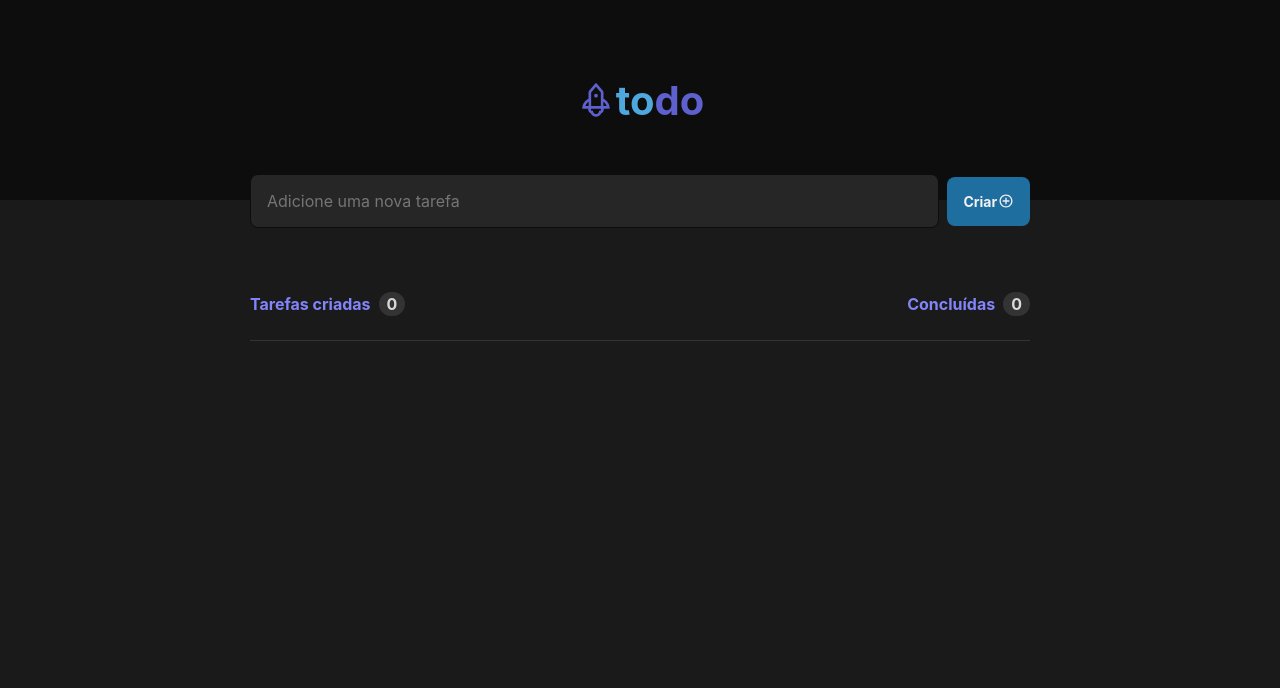
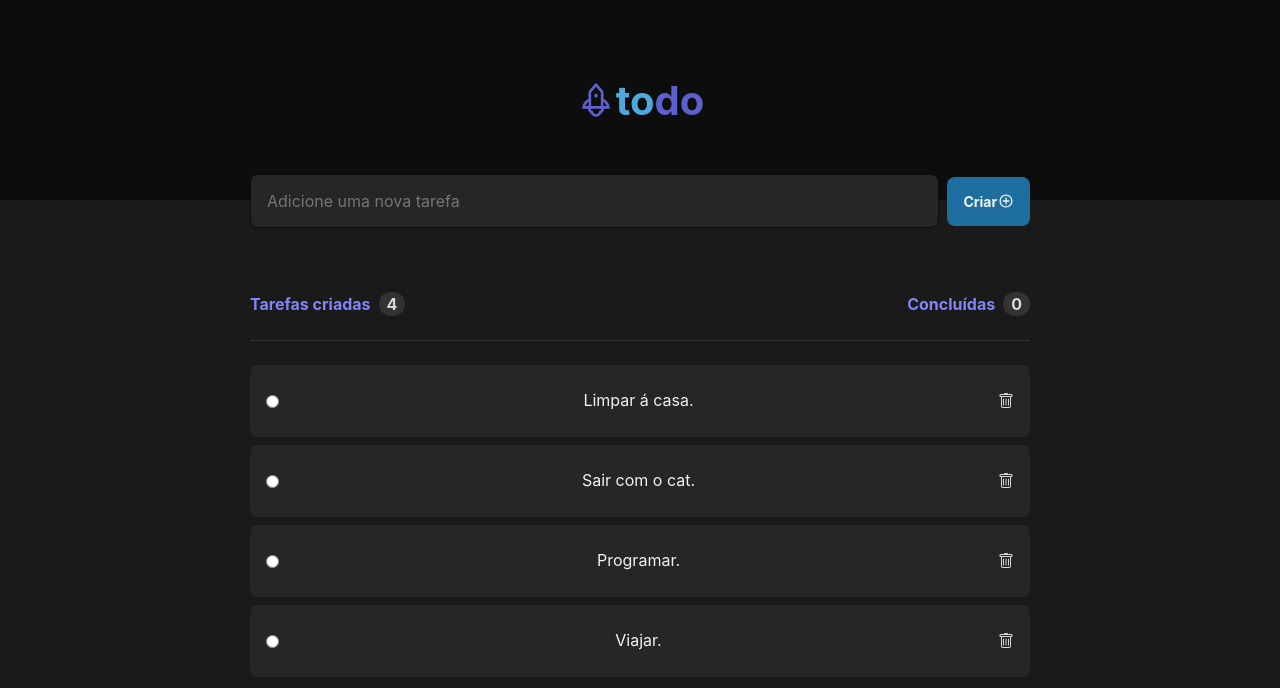
Before and after one commit to SavioSoares7/toDoList, a React app in the folder toDoList/: page / in a window 1280 px wide. Shown: the top 688 px of the page. Built offline with nearby package versions, Linux system fonts and the light colour scheme; the HTML template or start-up script is replaced by a standard one.

Commit message:
:sparkles: feat: Created component task

```diff
--- a/toDoList/src/API.tsx
+++ b/toDoList/src/API.tsx
@@ -8,18 +8,18 @@ interface api extends Array<tasks> {}
 export let API: api = [
   {
     isCompleted: false,
-    task: "Integer urna interdum massa libero auctor neque turpis turpis semper. Duis vel sed fames integer.",
+    task: "Limpar á casa.",
   },
   {
     isCompleted: false,
-    task: "Integer urna interdum massa libero auctor neque turpis turpis semper. Duis vel sed fames integer.",
+    task: "Sair com o cat.",
   },
   {
     isCompleted: false,
-    task: "Integer urna interdum massa libero auctor neque turpis turpis semper. Duis vel sed fames integer.",
+    task: "Programar.",
   },
   {
     isCompleted: true,
-    task: "Integer urna interdum massa libero auctor neque turpis turpis semper. Duis vel sed fames integer.",
+    task: "Viajar.",
   },
 ];
--- /dev/null
+++ b/toDoList/src/components/Task/index.tsx
@@ -0,0 +1,15 @@
+import styles from "./style.module.css";
+
+import { BsTrash } from "react-icons/bs";
+
+export function Task({ task, isCompleted }) {
+  return (
+    <div className={styles.container}>
+      <input type="radio" readOnly={isCompleted} />
+
+      <p> {task} </p>
+
+      <BsTrash size={16} />
+    </div>
+  );
+}
--- /dev/null
+++ b/toDoList/src/components/Task/style.module.css
@@ -0,0 +1,18 @@
+.container {
+  background-color: var(--gray-500);
+  border-radius: 8px;
+  min-height: 7.2rem;
+
+  display: flex;
+  align-items: center;
+  gap: 1.2rem;
+  justify-content: space-between;
+
+  padding: 1.6rem;
+}
+
+.container p {
+  line-height: 1.96rem;
+  color: var(--gray-100);
+  justify-items: flex-start;
+}
--- a/toDoList/src/global.css
+++ b/toDoList/src/global.css
@@ -33,3 +33,8 @@ body {
   color: var(--gray-200);
   font-size: 1.6rem;
 }
+
+button,
+svg {
+  cursor: pointer;
+}
--- a/toDoList/src/page/Home/app.module.css
+++ b/toDoList/src/page/Home/app.module.css
@@ -52,4 +52,7 @@
 }
 
 .taskCreated {
+  display: flex;
+  flex-direction: column;
+  gap: 0.8rem;
 }
--- a/toDoList/src/page/Home/index.tsx
+++ b/toDoList/src/page/Home/index.tsx
@@ -4,6 +4,7 @@ import style from "./app.module.css";
 import { Header } from "../../components/Header";
 import { Input } from "../../components/Input";
 import { Button } from "../../components/Button";
+import { Task } from "../../components/Task";
 
 import { API } from "../../API";
 
@@ -21,7 +22,7 @@ export function Home() {
           <div className={style.taskInfo}>
             <p>
               <strong>Tarefas criadas</strong>
-              <span>0</span>
+              <span>{API.length}</span>
             </p>
 
             <p>
@@ -30,7 +31,15 @@ export function Home() {
             </p>
           </div>
 
-          <div className={style.taskCreated}></div>
+          <div className={style.taskCreated}>
+            {API.map((item) => (
+              <Task
+                isCompleted={item.isCompleted}
+                task={item.task}
+                key={item.task}
+              />
+            ))}
+          </div>
         </div>
       </div>
     </div>
```
